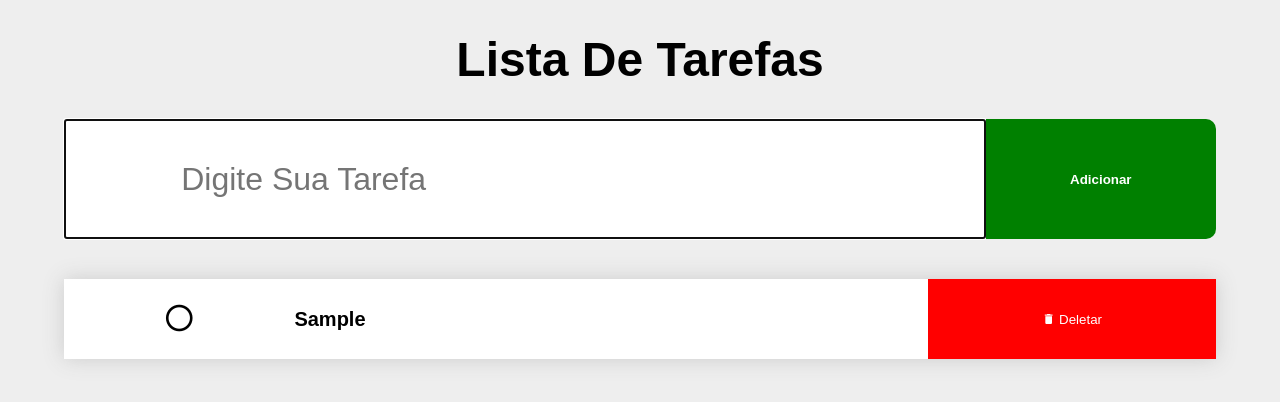
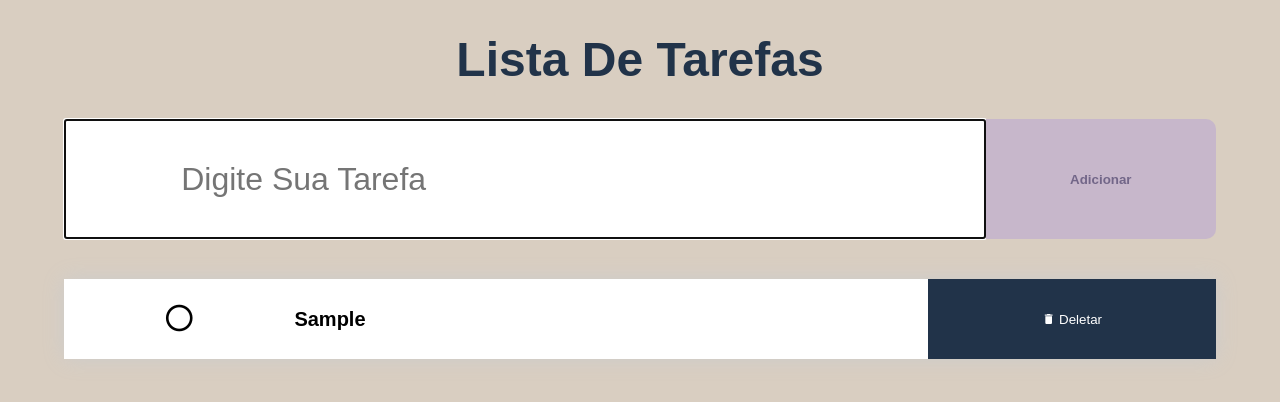
Before and after one commit to DouglasVbr/ListaDeTarefas, a plain HTML site: page listadetarefas/index.html in a window 1280 px wide. Both pictures are taken after typing "Sample" into the empty fields and a click on the button "Adicionar". Drawn offline with Linux system fonts and the light colour scheme.

Commit message:
Update style.css

```diff
--- a/listadetarefas/style.css
+++ b/listadetarefas/style.css
@@ -7,12 +7,14 @@ body {
     margin: 0;
     padding: 0;
     font-family: Arial, Helvetica, sans-serif;
-    background: #eeeeee;
+    background:#d9cec1;
 }
 
 h1 {
     text-align: center;
     font-size: 3rem;
+    color: #213349;
+
 }
 
 header {
@@ -28,13 +30,14 @@ input {
     font-size: 2rem;
     width: 80%;
     padding-left: 10%;
+    color: #cac2a3;
 }
 
 button.add {
     width: 20%;
     cursor: pointer;
-    background: green;
-    color: white;
+    background: #c7b7cb;
+    color: #726688;
     font-weight: bold;
     border: none;
     height: 120px;
@@ -89,7 +92,7 @@ main {
 }
 
 .delete {
-    background: red;
+    background: #213349;
     color: white;
     border: none;
     padding: 10px;
@@ -98,5 +101,5 @@ main {
 }
 
 .mdi-check-circle {
-    color: green;
+    color: #c7b7cb;
 }
```
